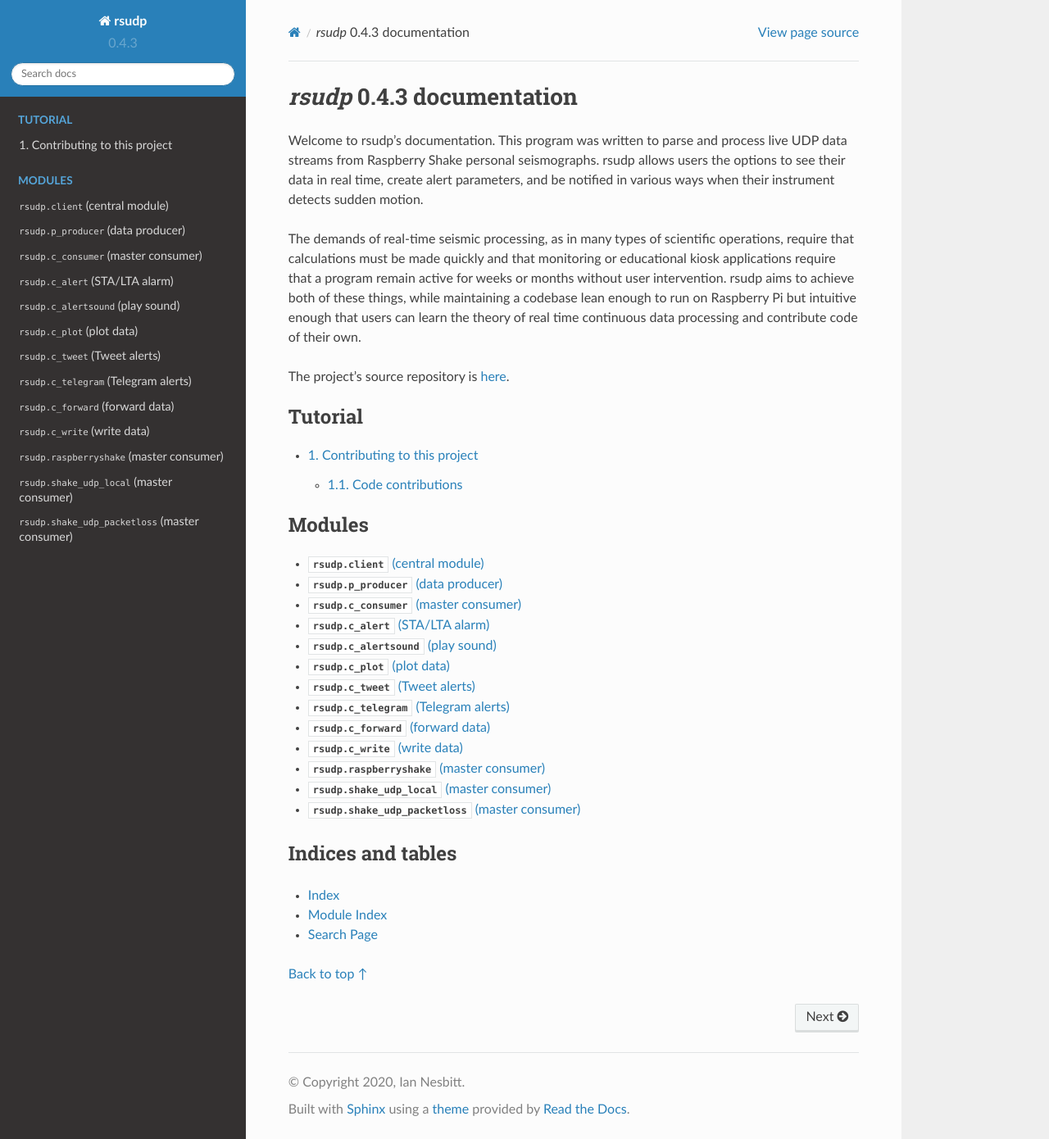
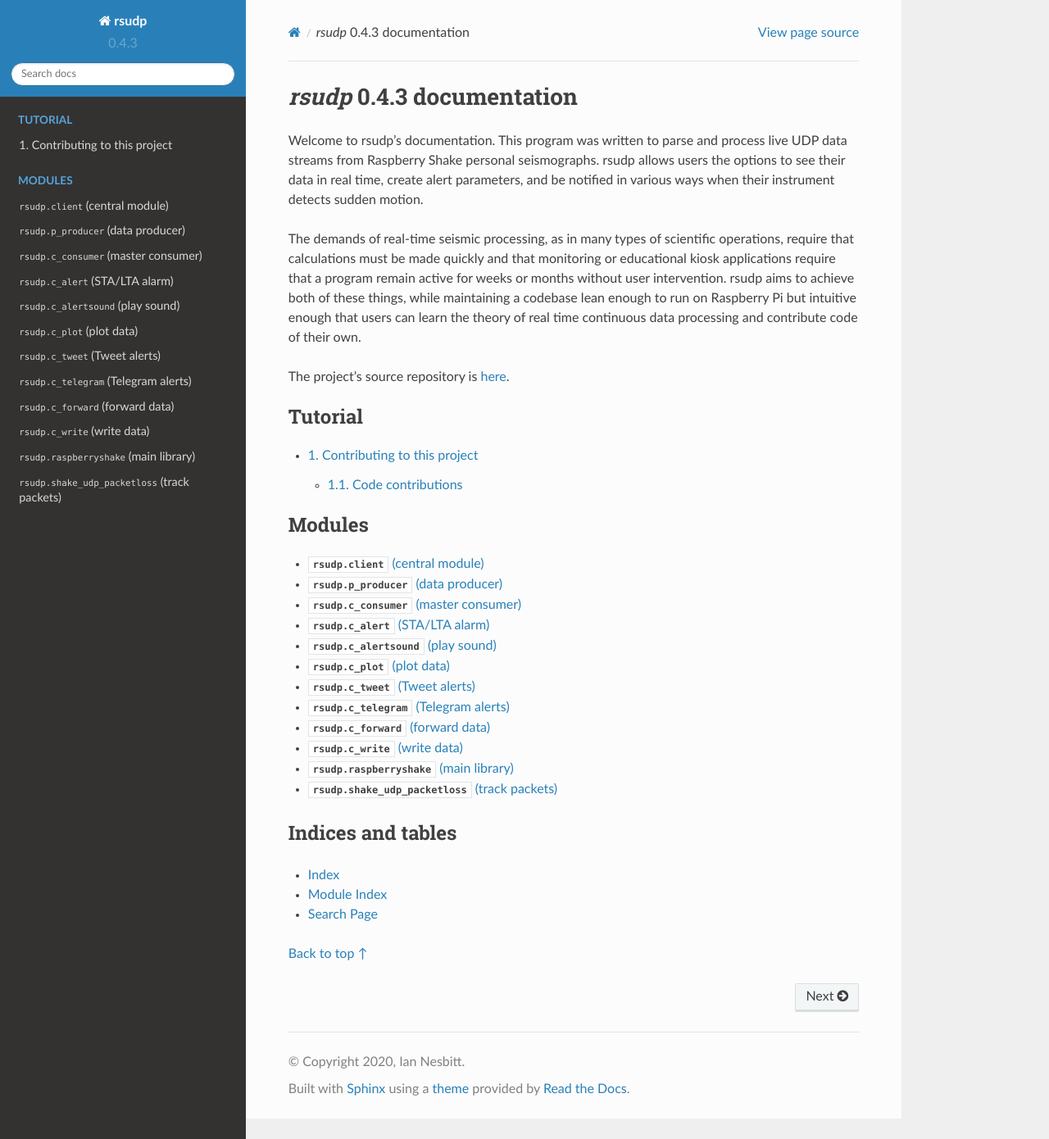
Before and after one commit to raspishake/rsudp, a Sphinx documentation site: the page built from docs/index.rst, in a window 1280 px wide and 1390 px high. Shown: the whole window at 82% size. Built offline with Sphinx 7.4.7 and the Read the Docs theme 2.0.0, drawn with Linux system fonts in a browser that asks for light colours; pages that are not in the unit, such as notebooks, are missing from menus; the version number is read from the project's files by our own code.

Commit message:
adding rst docs

```diff
--- a/docs/index.rst
+++ b/docs/index.rst
@@ -33,7 +33,6 @@ The project's source repository is `here <https://github.com/raspishake/rsudp>`_
     c_forward
     c_write
     raspberryshake
-    shake_udp_local
     shake_udp_packetloss
 
 Indices and tables
--- a/docs/raspberryshake.rst
+++ b/docs/raspberryshake.rst
@@ -1,4 +1,4 @@
-:py:data:`rsudp.raspberryshake` (master consumer)
+:py:data:`rsudp.raspberryshake` (main library)
 =====================================================
 
 .. automodule:: rsudp.raspberryshake
--- a/docs/shake_udp_local.rst
+++ b/docs/shake_udp_local.rst
@@ -1,4 +1,4 @@
-:py:data:`rsudp.shake_udp_local` (master consumer)
+:py:data:`rsudp.shake_udp_local` (local Shake print)
 =====================================================
 
 .. automodule:: rsudp.shake_udp_local
--- a/docs/shake_udp_packetloss.rst
+++ b/docs/shake_udp_packetloss.rst
@@ -1,4 +1,4 @@
-:py:data:`rsudp.shake_udp_packetloss` (master consumer)
+:py:data:`rsudp.shake_udp_packetloss` (track packets)
 =====================================================
 
 .. automodule:: rsudp.shake_udp_packetloss
```
